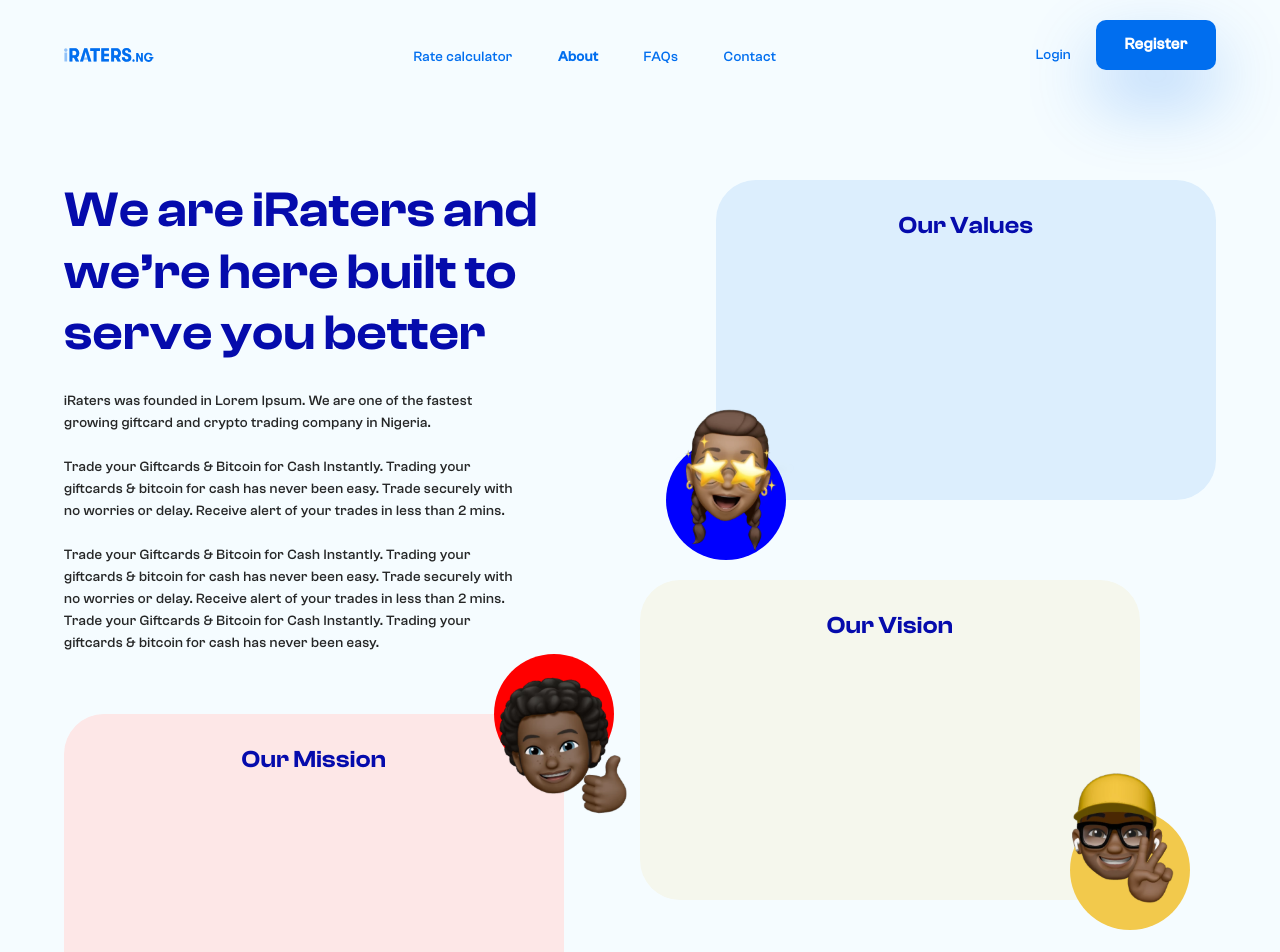
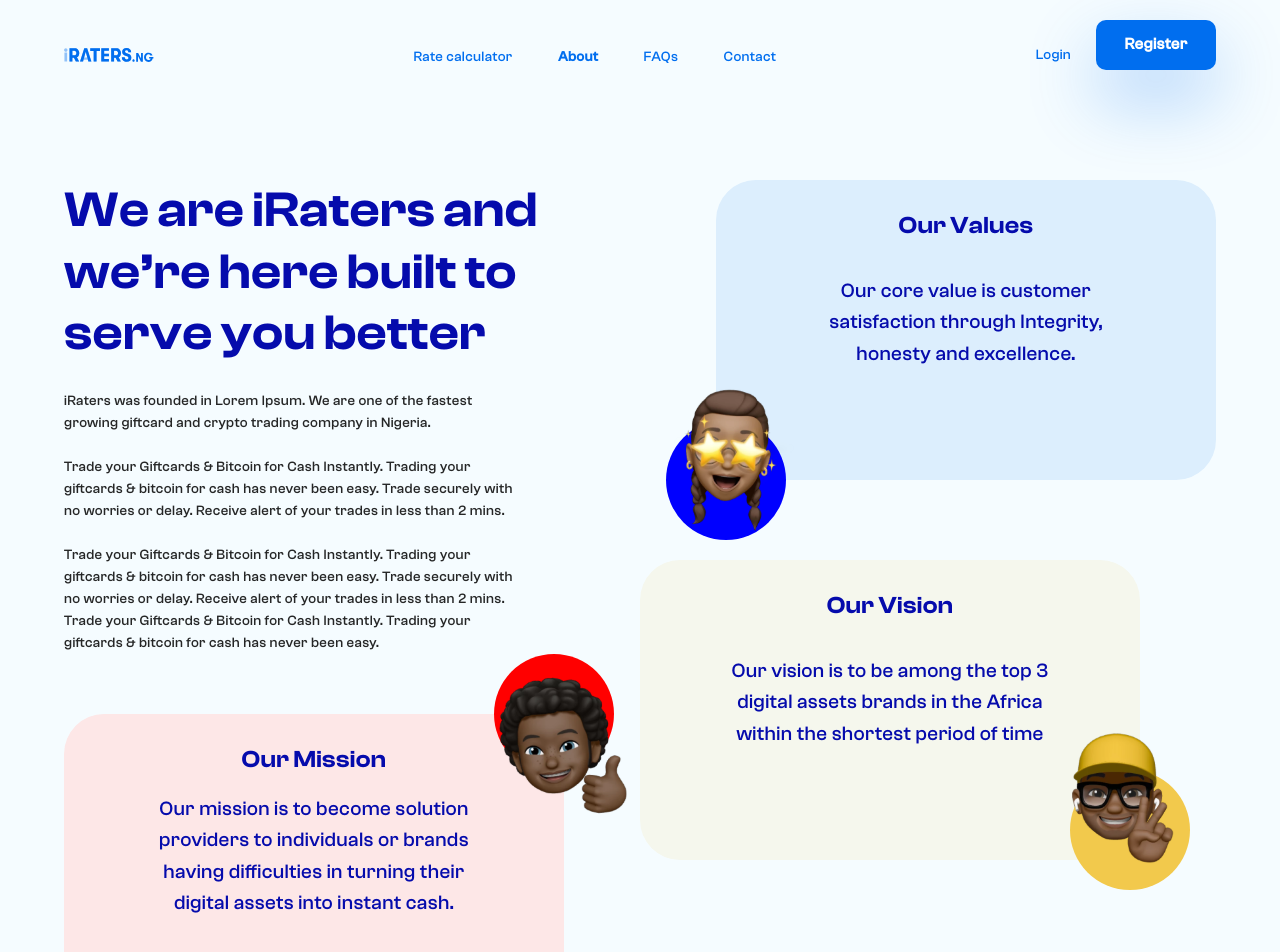
Before and after one commit to kay698/crypto-ratings, a React (Create React App) app: page /about-us in a window 1280 px wide. Shown: the top 952 px of the page. Built offline with nearby package versions, Linux system fonts and the light colour scheme.

Commit message:
feat: about text added

```diff
--- a/package.json
+++ b/package.json
@@ -10,6 +10,7 @@
     "ant-design": "^1.0.0",
     "antd": "^4.18.6",
     "axios": "^0.26.0",
+    "emailjs-com": "^3.2.0",
     "gsap": "^3.9.1",
     "react": "^17.0.2",
     "react-dom": "^17.0.2",
--- a/src/pages/AboutPage/index.jsx
+++ b/src/pages/AboutPage/index.jsx
@@ -35,6 +35,11 @@ const AboutPage = () => {
 
             <FlexibleDiv className="aboutCard cardOne" alignItems="flex-start">
               <Typography.Title level={3}>Our Mission</Typography.Title>
+              <p>
+                Our mission is to become solution providers to individuals or
+                brands having difficulties in turning their digital assets into
+                instant cash.
+              </p>
               <FlexibleDiv className="image">
                 <img src={Mission} />
               </FlexibleDiv>
@@ -43,6 +48,10 @@ const AboutPage = () => {
           <FlexibleDiv className="rightSection">
             <FlexibleDiv className="aboutCard cardTwo" alignItems="flex-start">
               <Typography.Title level={3}>Our Values</Typography.Title>
+              <p>
+                Our core value is customer satisfaction through Integrity,
+                honesty and excellence.
+              </p>
               <FlexibleDiv className="image">
                 <img src={Values} />
               </FlexibleDiv>
@@ -53,6 +62,10 @@ const AboutPage = () => {
                 alignItems="flex-start"
               >
                 <Typography.Title level={3}>Our Vision</Typography.Title>
+                <p>
+                  Our vision is to be among the top 3 digital assets brands in
+                  the Africa within the shortest period of time
+                </p>
                 <FlexibleDiv className="image">
                   <img src={Vision} />
                 </FlexibleDiv>
--- a/src/pages/AboutPage/styles.js
+++ b/src/pages/AboutPage/styles.js
@@ -48,11 +48,16 @@ export const AboutWrapper = styled.div`
       max-width: 500px;
       border-radius: 40px;
       height: max-content;
-      min-height: 320px;
+      min-height: 300px;
       padding: 30px;
       position: relative;
       h3 {
         color: #050bac !important;
+      }
+      p {
+        color: #050bac !important;
+        font-size: 20px;
+        text-align: center;
       }
 
       .image {
--- a/src/pages/ContactPage/index.jsx
+++ b/src/pages/ContactPage/index.jsx
@@ -3,11 +3,12 @@ import LandingLayout from "../../components/Layout";
 import { ContactUsWrapper } from "./styles";
 import { FlexibleDiv } from "../../components/Box/styles";
 import { validateEmail, validatePhone } from "../../utils/functionLibraries";
-import { Collapse, Typography, Form } from "antd";
+import { Collapse, Typography, Form, notification } from "antd";
 import Button from "../../components/Button";
 import { SmileOutlined, LoadingOutlined } from "@ant-design/icons";
 import Input from "../../components/TextField";
 import { Twitter, Instagram, Facebook } from "../../assets/svgs/exports";
+import emailjs from "emailjs-com";
 
 const ContactUsPage = () => {
   const [isLoading, setIsLoading] = useState(false);
@@ -15,7 +16,35 @@ const ContactUsPage = () => {
 
   const { Panel } = Collapse;
 
-  const handleFormSubmit = () => {};
+  const onReset = () => {
+    document.getElementById("myform").reset();
+  };
+
+  const handleFormSubmit = async (e) => {
+    e.preventDefault();
+    const serviceID = process.env.REACT_APP_EMAILJS_SERVICE_ID;
+    const userID = process.env.REACT_APP_EMAILJS_USER_ID;
+    const templateID = process.env.REACT_APP_EMAILJS_TEMPLATE_ID;
+
+    await emailjs.sendForm(serviceID, templateID, e.target, userID).then(
+      (result) => {
+        notification.open({
+          message: "Hi There",
+          description:
+            "Thanks for reaching out, I will get back to you shorlty.",
+          icon: <SmileOutlined style={{ color: "green" }} />,
+        });
+      },
+      (error) => {
+        notification.open({
+          message: "Error",
+          description: error.text,
+          icon: <SmileOutlined style={{ color: "red" }} />,
+        });
+      }
+    );
+    onReset();
+  };
 
   return (
     <LandingLayout>
@@ -49,7 +78,12 @@ const ContactUsPage = () => {
           </FlexibleDiv>
           <FlexibleDiv className="rightSection">
             <FlexibleDiv className="authForm">
-              <Form form={form} onFinish={handleFormSubmit} autocomplete="off">
+              <Form
+                form={form}
+                onFinish={handleFormSubmit}
+                autocomplete="off"
+                id="myform"
+              >
                 <Form.Item
                   name="firstName"
                   rules={[
```
Also changed, not shown: 2 other files (tests, documents, lock files or other folders).
